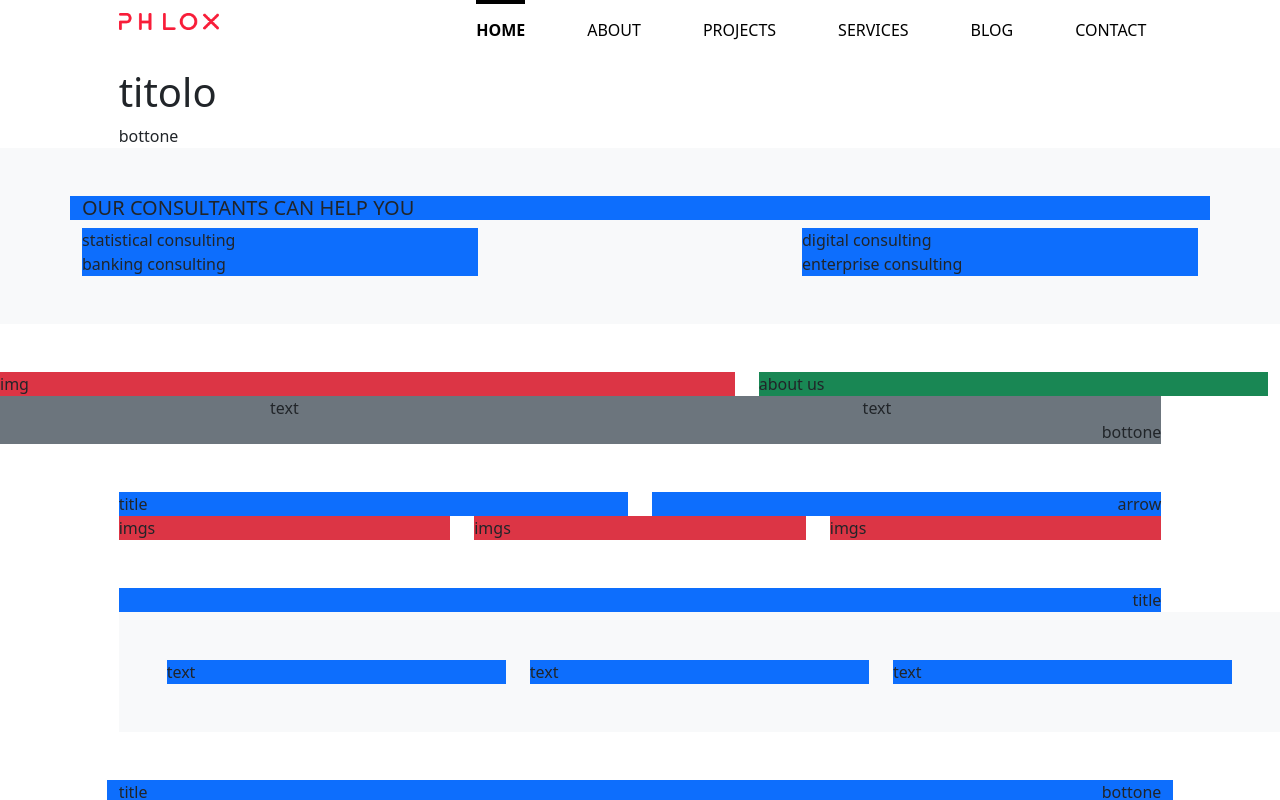
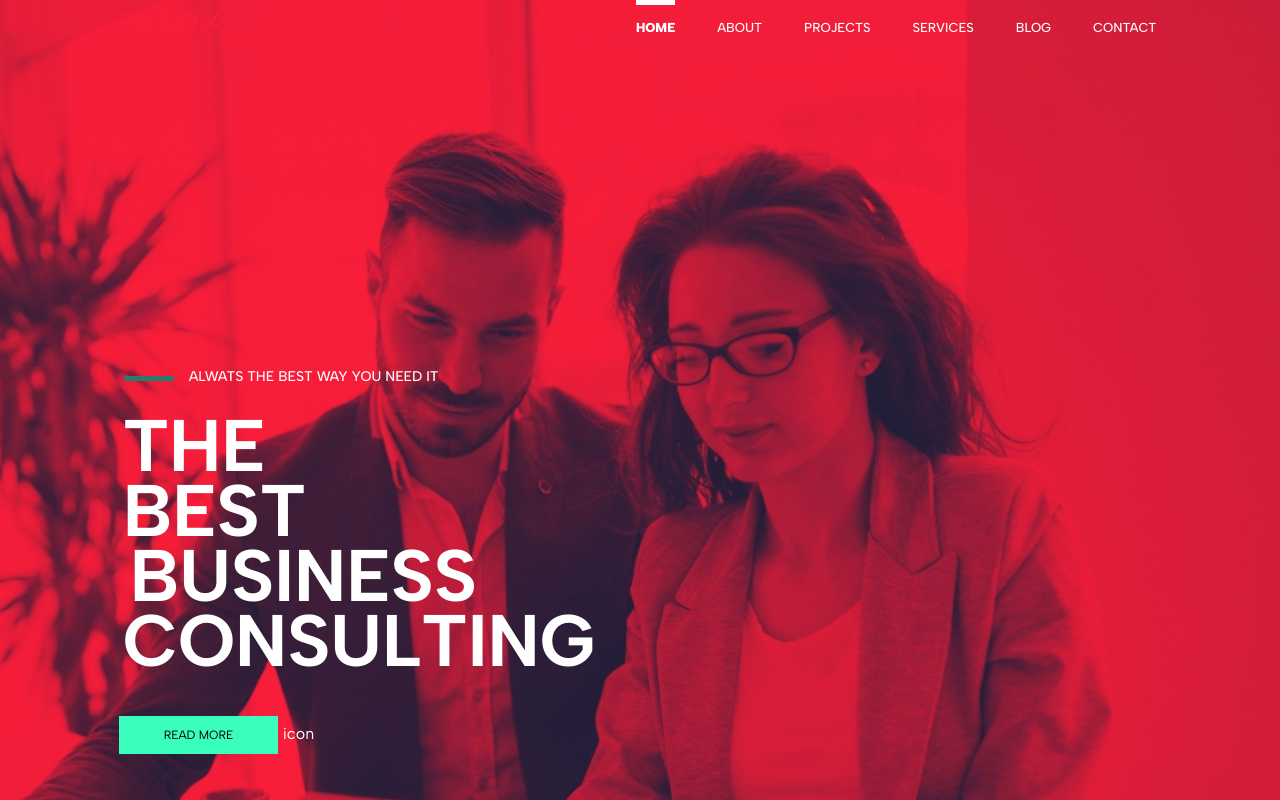
Before and after one commit to diegoferrari129/proj-html-vuejs, a Vue app: page / in a window 1280 px wide. Shown: the top 800 px of the page. Built offline with nearby package versions, Linux system fonts and the light colour scheme.

Commit message:
[UPD] added and styled content to jumbo in AppHeader.

```diff
--- a/index.html
+++ b/index.html
@@ -6,6 +6,10 @@
   <link rel="icon" type="image/svg+xml" href="/vite.svg" />
   <meta name="viewport" content="width=device-width, initial-scale=1.0" />
   <title>proj-html-vuejs</title>
+  <link rel="preconnect" href="https://fonts.googleapis.com">
+  <link rel="preconnect" href="https://fonts.gstatic.com" crossorigin>
+  <link href="https://fonts.googleapis.com/css2?family=Albert+Sans:ital,wght@0,100..900;1,100..900&display=swap"
+    rel="stylesheet">
 </head>
 
 <body>
--- a/src/components/AppHeader.vue
+++ b/src/components/AppHeader.vue
@@ -39,6 +39,24 @@ export default {
 
                     </div>
 
+                    <div class="row">
+                        <div class="col-4">
+
+                            <div class="jumbo">
+
+                                <div class="green-line"></div>
+                                <h6>ALWATS THE BEST WAY YOU NEED IT</h6>
+                                <h1>THE BEST <span>BUSINESS</span> CONSULTING</h1>
+                                <div>
+                                    <button>READ MORE</button>
+                                    icon
+                                </div>
+
+                            </div>
+
+                        </div>
+                    </div>
+
                 </div>
             </div>
         </div>
@@ -48,6 +66,13 @@ export default {
 </template>
 
 <style lang="scss" scoped>
+
+    header {
+        background-image: url(/public/img/portrait-of-young-architect-woman-on-meeting-KFZCE3A.jpg);
+        background-repeat: no-repeat;
+        background-position: right top;
+        height: 950px;
+        background-size: 1400px;
 
         .header-content {
             display: flex;
@@ -66,5 +91,44 @@ export default {
             }
         }
 
+        .jumbo {
+            margin-top: 300px;
+
+            .green-line {
+                width: 50px;
+                border-bottom: 5px solid #2b7a70;
+                display: inline-block;
+                margin-left: 5px;
+            }
+
+            h1 {
+                font-size: 73px;
+                font-weight: 700;
+                line-height: 65px;
+                padding: 20px 0px;
+                padding-left: 4px;
+
+                span {
+                    padding-left: 7px;
+                }
+            }
+
+            h6 {
+                font-size: 14px;
+                display: inline-block;
+                padding-left: 15px;
+            }
+
+            button {
+                background-color: #39febe;
+                padding: 10px 45px;
+                border: none;
+                font-size: 12px;
+                margin-top: 15px;
+            }
+        }
+    }
+
+
 
 </style>
--- a/src/components/AppMain.vue
+++ b/src/components/AppMain.vue
@@ -5,24 +5,7 @@ export default {
 </script>
 
 <template>
-    <!-- JUMBO  -->
-     <section class="jumbo">
 
-         <div class="container-fluid">
-            <div class="row">
-
-                <div class="col-2 offset-1">
-                    <h1>
-                        titolo
-                    </h1>
-                    <div>
-                        bottone
-                    </div>
-                </div>
-
-            </div>
-         </div>
-     </section>
     <!-- OUR CONSULTANTS CAN HELP YOU SECTION -->
     <section class="py-5 bg-light">
         <div class="container">
@@ -255,11 +238,8 @@ export default {
 </template>
 
 <style lang="scss" scoped>
-    .me-150{
-        margin-right: 150px;
-    }
-    .ms-150{
-        margin-left: 150px;
+    .jumbo{
+
     }
 
 </style>
--- a/src/components/Navbar.vue
+++ b/src/components/Navbar.vue
@@ -32,8 +32,9 @@ export default {
             display: flex;
 
             li{
-                padding: 10px 15px;
+                padding: 10px 5px;
                 font-weight: 500;
+                font-size: 13px;
 
                 &:hover {
                     font-weight: 720;
@@ -41,15 +42,15 @@ export default {
 
                 a {
                     text-decoration: none;
-                    color: black;
+                    color: white;
                 }
             }
 
             .active {
                 color: $active__color;
                 padding-top: 15px;
-                border-top: 5px solid black;
-                font-weight: 720;
+                border-top: 5px solid white;
+                font-weight: 900;
             }
         }
     }
--- a/src/styles/general.scss
+++ b/src/styles/general.scss
@@ -6,4 +6,8 @@
     box-sizing: border-box;
 }
 
-body {}
+body {
+    background-color: #1f1e38;
+    color: white;
+    font-family: "Albert Sans", sans-serif;
+}
--- a/src/styles/variables.scss
+++ b/src/styles/variables.scss
@@ -1 +1 @@
-$active__color: black;
+$active__color: white;
```
Lines whose indentation alone changed are shown as unchanged.
